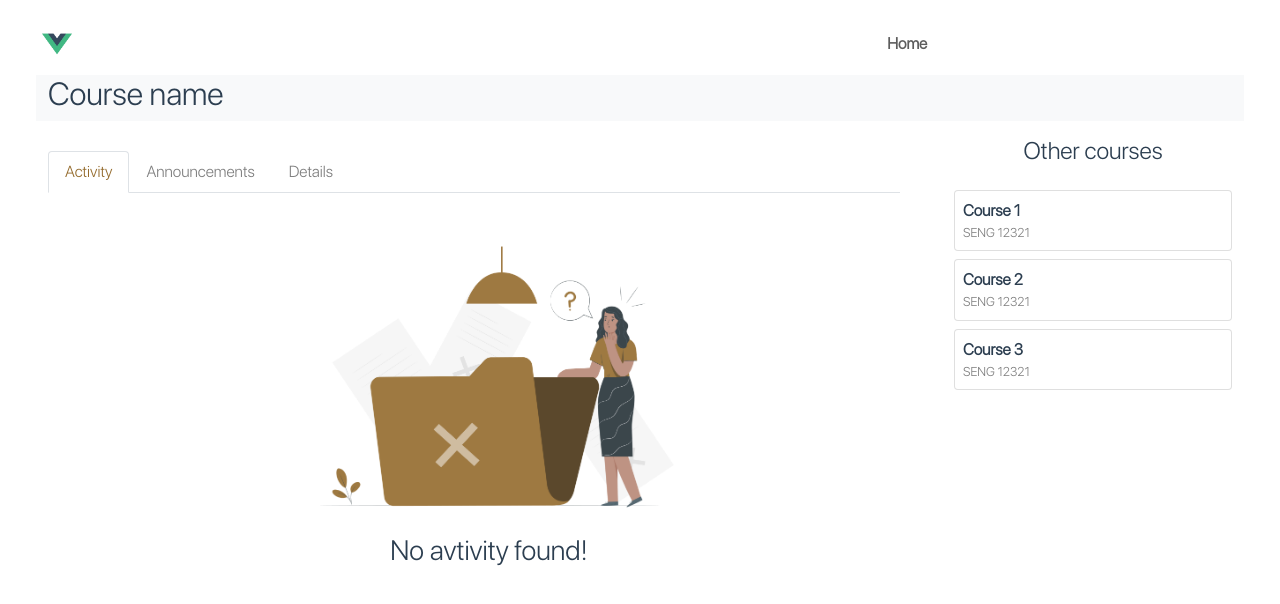
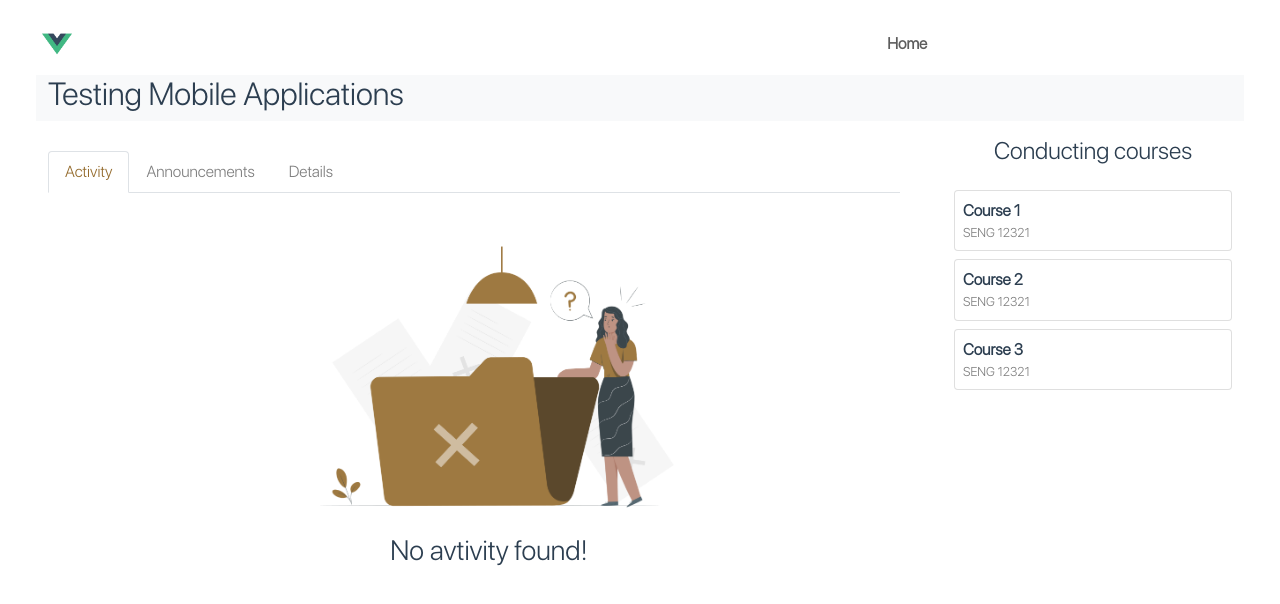
Before and after one commit to HasiniSama/lms_web, a Vue app: page /course/1 in a window 1280 px wide. Shown: the top 604 px of the page. Built offline with nearby package versions, Linux system fonts and the light colour scheme.

Commit message:
view for enrolled students

```diff
--- a/src/views/CourseDetailsView.vue
+++ b/src/views/CourseDetailsView.vue
@@ -2,8 +2,8 @@
     <NavBarVue />
     <section class="page-content">
         <!-- <CourseDetailsViewForEveryone :id="id" /> -->
-        <CourseDetailsForEnrolledStudents :id="id" />
-        <!-- <CourseDetailsForConductingLecturers id="33" /> -->
+        <!-- <CourseDetailsForEnrolledStudents :id="id" /> -->
+        <CourseDetailsForConductingLecturers :id="id" />
     </section>
 </template>
 
--- a/src/views/course/CourseDetailsViewForEnrolledStudents.vue
+++ b/src/views/course/CourseDetailsViewForEnrolledStudents.vue
@@ -2,7 +2,7 @@
     <div class="container-fluid px-auto px-md-5">
         <div class="row">
             <div class="col-12 bg-light">
-                <h2>Course name</h2>
+                <h2>{{name}}</h2>
             </div>
             <div class="col-md-9">
                 <nav class="ps-auto ps-md-0">
```
